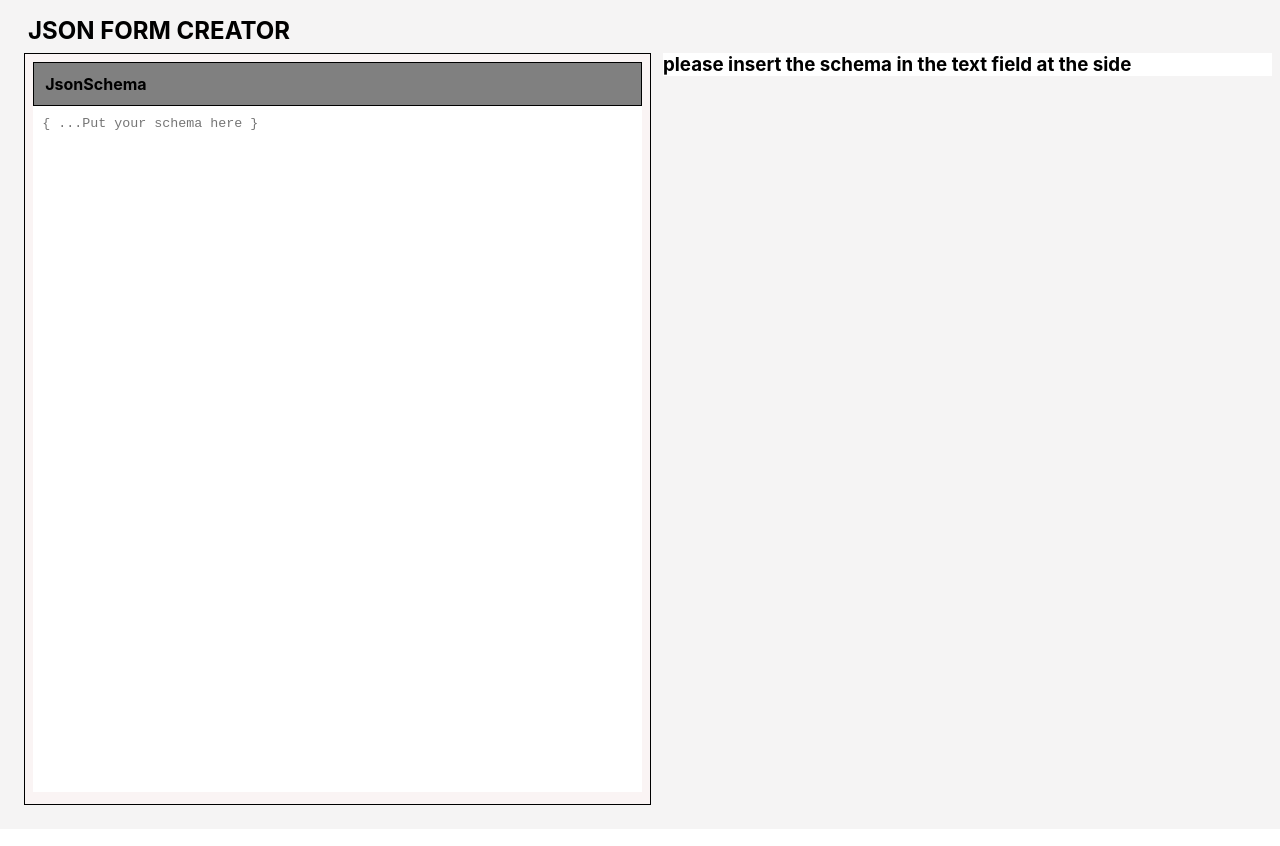
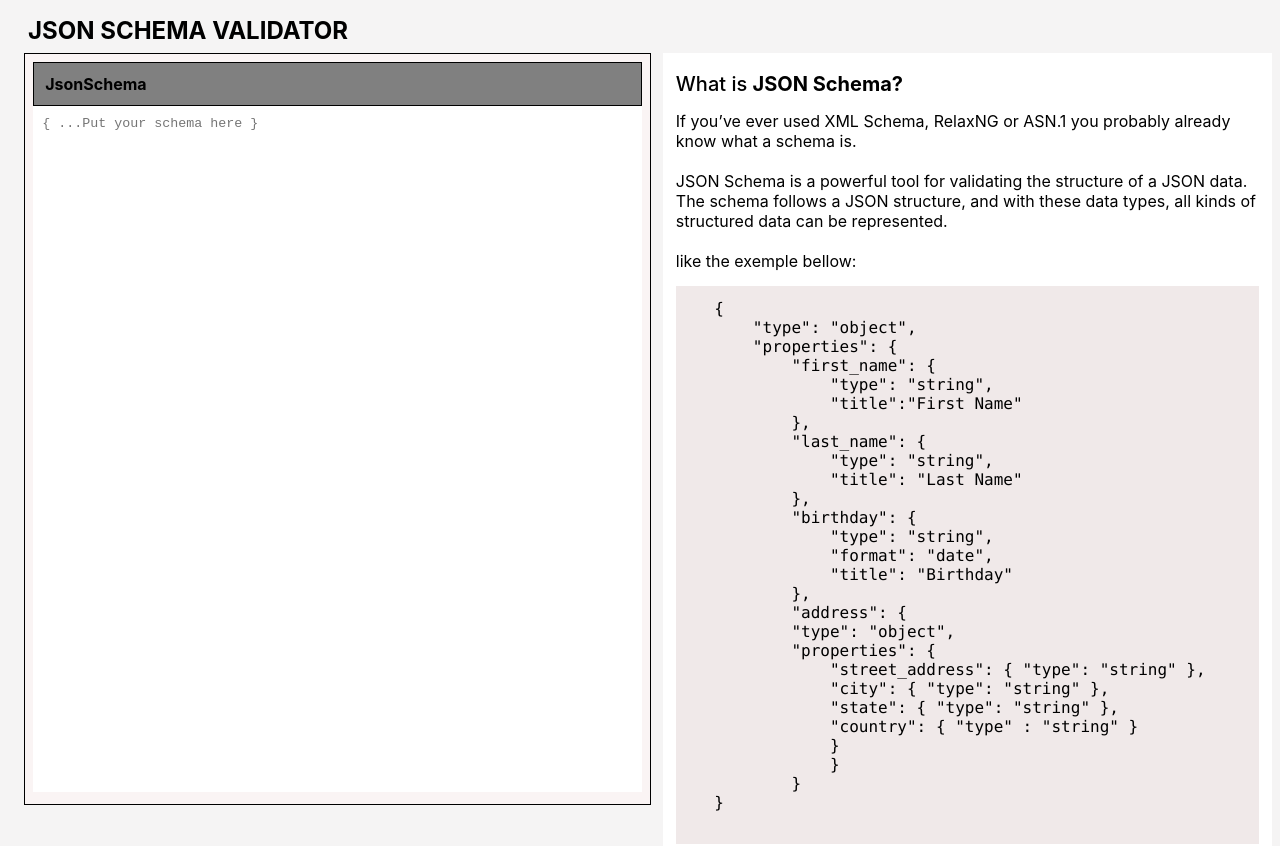
Before and after one commit to Gondrak08/responsive-form, a React (Create React App) app: page / in a window 1280 px wide. Shown: the top 846 px of the page. Built offline with nearby package versions, Linux system fonts and the light colour scheme.

Commit message:
presentation text added; date format added to schema validator;

```diff
--- a/src/App.js
+++ b/src/App.js
@@ -1,8 +1,4 @@
 import { FormProvider } from './context/FormContext';
-// import { FunctionsProvider } from './context/functions/FunctionsContext';
-import Form from './components/FormContainer';
-import Schema from './context/Schema.json'
-
 import Home from './pages/index'
 
 
@@ -10,9 +6,7 @@ function App() {
   return (
     <div >
       <FormProvider>
-
           <Home />
-
       </FormProvider>
     </div>
   );
--- /dev/null
+++ b/src/components/Form.js
@@ -0,0 +1,45 @@
+import React,{useState, useEffect, useContext} from 'react'
+import '../styles/ContentItem.scss'
+
+import ObjectContainer from './values/ObjectContainer';
+import FormContext from '../context/FormContext';
+
+function Form({schema}) {
+    const [schemaJson, setSechemaJson] = useState(null);
+    useEffect(() => {
+        setSechemaJson(schema)
+    }, [schema])
+    const context = useContext(FormContext);
+
+
+    function handleSubmit(e) {
+        alert(JSON.stringify(context.content, undefined, 12))
+        e.preventDefault()
+
+    }
+    const { type, properties } = schemaJson  ?? {} ;
+
+    return (
+        <section className="content-display" >
+
+            {type === 'object' ? (
+                <form className="form" onSubmit={(e) => handleSubmit(e)} >
+                    <ObjectContainer
+                        content={context.content}
+                        setContent={context.setContent}
+                        properties={properties}
+                        schema={schemaJson}
+                    />
+                    <button type="submit"  className="btn-submit"  >
+                    Submit content
+                    </button>
+                </form>)
+                :
+                'não é objeto'
+            }
+
+        </section>
+    )
+}
+
+export default Form;
--- /dev/null
+++ b/src/components/SchemaCreator.js
@@ -0,0 +1,26 @@
+const SchemaCreator = ({data, setData}) => {
+
+    const HandlingData = (e) => {
+        if (e.target.value.length > 0) {
+            setData(JSON.parse(e.target.value))
+        }
+        if (e.target.value.length <= 0) {
+            setData(e.target.value)
+        }
+
+    }
+    console.log(data)
+    return (
+        <>
+            <div className="schema-box">
+                <div className="tag">
+                    <span>JsonSchema</span>
+                </div>
+                <textarea id="schemaCreator" onChange={(e) => HandlingData(e)} name="schemaCreator" cols="auto" rows="auto" placeholder="{ ...Put your schema here }" >
+                </textarea>
+            </div>
+        </>
+    )
+}
+
+export default SchemaCreator;
--- a/src/components/values/StringContainer.js
+++ b/src/components/values/StringContainer.js
@@ -12,7 +12,9 @@ function PlainText({ k, id, schema, schemaValue, valueType, content, fullContent
     useEffect(() => {
         context.setStrTag(property)
     },[property])
-    // context.setStrTag(property)
+
+
+    console.log(schemaValue.format)
 
     return (
         <>
@@ -31,7 +33,7 @@ function PlainText({ k, id, schema, schemaValue, valueType, content, fullContent
                         id={unique_id}
                         defaultValue={content ? content : null}
                         key={k}
-                        type={schemaValue.type}
+                        type={schemaValue.format ?? schemaValue.type}
                         name={property}
                         label={property}
                         minLength={schemaValue.minLength ?? null}
--- a/src/pages/index.js
+++ b/src/pages/index.js
@@ -1,21 +1,72 @@
 import React, {useState} from 'react';
-import Form from '../components/FormContainer'
-import SchemaCreator from '../context/SchemaCreator';
+import Form from '../components/Form'
+import SchemaCreator from '../components/SchemaCreator';
+import { ReactMarkdown } from 'react-markdown/lib/react-markdown';
+import Exemple from '../data/text.md'
 import '../styles/Home.scss'
 
 function Home() {
     const [jsonData, setJsonData] = useState(null);
     const EmptyJson = () => {
+        const exemple = `
+        {
+            "type": "object",
+            "properties": {
+                "first_name": {
+                    "type": "string",
+                    "title":"First Name"
+                },
+                "last_name": {
+                    "type": "string",
+                    "title": "Last Name"
+                },
+                "birthday": {
+                    "type": "string",
+                    "format": "date",
+                    "title": "Birthday"
+                },
+                "address": {
+                "type": "object",
+                "properties": {
+                    "street_address": { "type": "string" },
+                    "city": { "type": "string" },
+                    "state": { "type": "string" },
+                    "country": { "type" : "string" }
+                    }
+                    }
+                }
+        }
+        `
         return (
-            <div>
-                <h3>please insert the schema in the text field at the side</h3>
+            <div className="empty-json" >
+                <span className="title" >What is <strong> JSON Schema? </strong> </span>
+                <p>
+                    If you’ve ever used XML Schema, RelaxNG or ASN.1 you probably already know what a schema is.
+                    <br />
+                    <br />
+                    JSON Schema is a powerful tool for validating the structure of a JSON data.
+                    The schema follows a JSON structure, and with these data types, all kinds of structured data can be represented.
+                    <br />
+                    <br />
+                    like the exemple bellow:
+                </p>
+                <ReactMarkdown className="r-markdown" children={exemple} />
+                <p>
+                    This JSON SChema validator do what the name already say's. The app takes the Schema that you write in the textarea and authomaticly generates a form for you.
+                </p>
+                <p>
+                    You can learn more about JSON Schema and it power at the <a href="https://json-schema.org/understanding-json-schema/" >link.</a>
+                    <br />
+                    and you can use this opensource library acessing the git <a href="https://github.com/Gondrak08/responsive-form">repository</a>
+                </p>
+
             </div>
             )
     }
     return (
         <section id="home">
             <div className="container-home">
-                <h1 className="title">JSON FORM CREATOR</h1>
+                <h1 className="title">JSON SCHEMA VALIDATOR</h1>
                 <div className="content">
                     <div className="j-creator">
                         <SchemaCreator
--- a/src/styles/Home.scss
+++ b/src/styles/Home.scss
@@ -95,4 +95,22 @@
             }
         }
     }
+
+
+    .empty-json{
+        padding: 1.5vmax 1vmax;
+        gap: 15px;
+        display: flex;
+        flex-direction: column;
+        span{
+            margin: 0 !important;
+            font-size: 20px;
+            font-weight: 500;
+        }
+        .r-markdown{
+            background-color: rgb(240, 233, 233);
+            color:black;
+        }
+    }
+
 }
```
